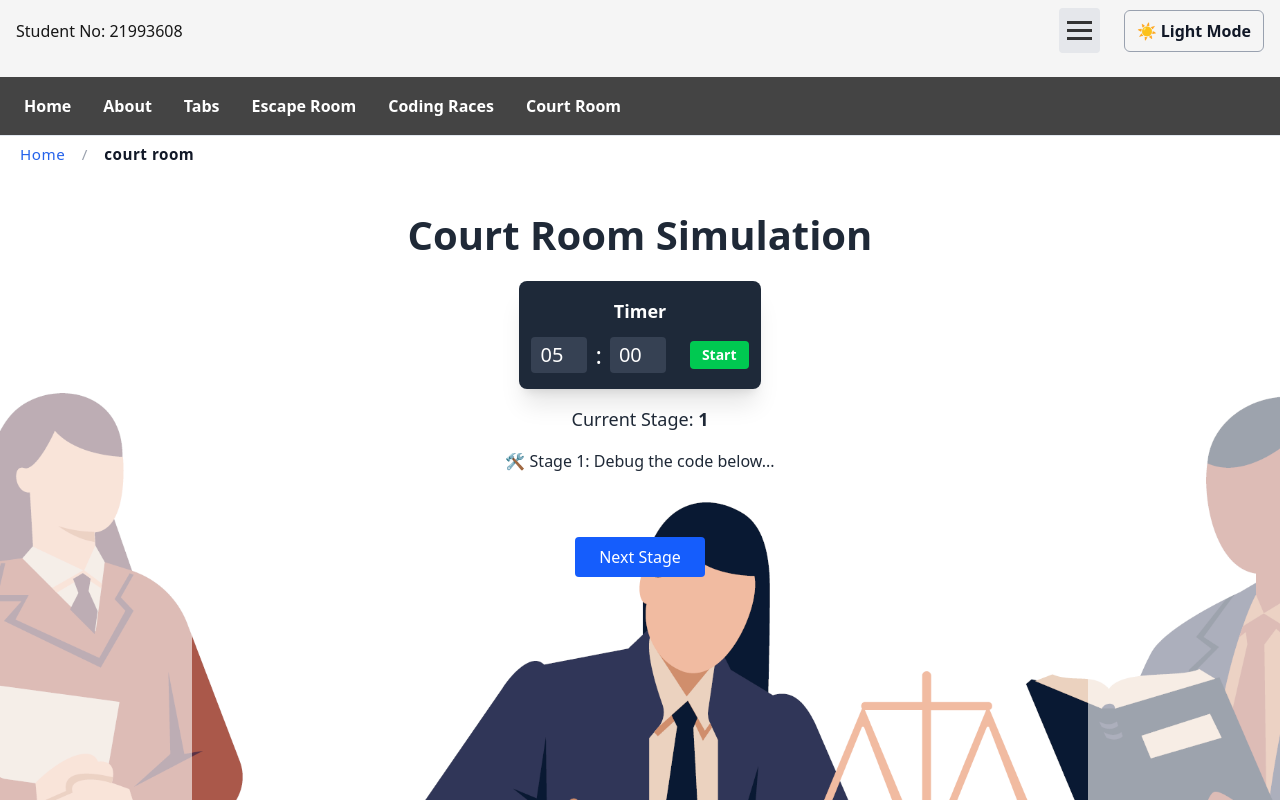
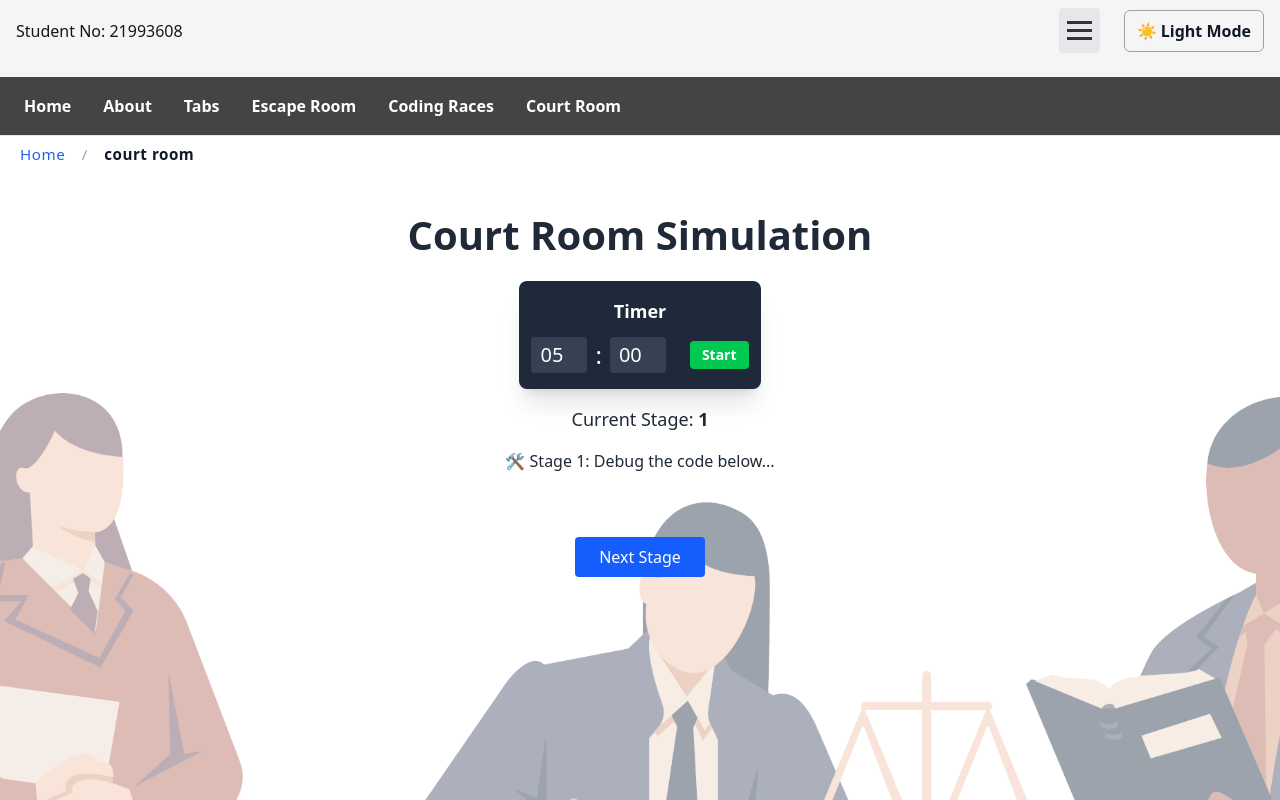
Before and after one commit to stephnewland/stephnewland-assignment-a2-cse3cwa, a Next.js app: page /court-room in a window 1280 px wide. Shown: the top 800 px of the page. Built offline with nearby package versions, Linux system fonts and the light colour scheme.

Commit message:
feat(courtroom): update background to show court fine stage when legal message escalated

```diff
--- a/app/court-room/page.tsx
+++ b/app/court-room/page.tsx
@@ -4,18 +4,25 @@ import { useEffect, useState } from "react";
 import CourtRoomContent from "@/components/CourtRoomContent";
 
 export default function CourtRoom() {
+  // Current background image
   const [bgImage, setBgImage] = useState("/CourtRoomWorkDeskLight.png");
 
+  // Callback for when a fine is issued
   const handleCourtTriggered = () => {
-    setBgImage("/CourtRoomStageLight.png");
+    const isDark = document.documentElement.classList.contains("dark");
+    // Step 1: Set the fine/court background
+    setBgImage(isDark ? "/CourtRoomStageDark.png" : "/CourtRoomStageLight.png");
+
+    // Step 2: Revert to normal background after 5 seconds
     setTimeout(() => {
       const isDark = document.documentElement.classList.contains("dark");
       setBgImage(
         isDark ? "/CourtRoomWorkDeskDark.png" : "/CourtRoomWorkDeskLight.png"
       );
-    }, 5000);
+    }, 10000);
   };
 
+  // Detect dark/light mode and update background accordingly
   useEffect(() => {
     const updateBackground = () => {
       const isDark = document.documentElement.classList.contains("dark");
@@ -27,18 +34,24 @@ export default function CourtRoom() {
     const observer = new MutationObserver(updateBackground);
     observer.observe(document.documentElement, {
       attributes: true,
+      //wtach for dark mode class
       attributeFilter: ["class"],
     });
+
+    // initial check
     updateBackground();
     return () => observer.disconnect();
   }, []);
 
   return (
-    <main
-      className="flex-grow bg-cover bg-center bg-no-repeat min-h-screen transition-all duration-300"
-      style={{ backgroundImage: `url(${bgImage})` }}
-    >
-      <div className="min-h-screen w-full bg-white/60 dark:bg-black/55 transition-colors duration-300 flex flex-col items-center justify-center">
+    <main className="relative min-h-screen flex-grow overflow-hidden">
+      {/* Background layer */}
+      <div
+        className="absolute inset-0 bg-center bg-no-repeat bg-cover transition-all duration-700"
+        style={{ backgroundImage: `url(${bgImage})` }}
+      />
+      {/* Content layer */}
+      <div className="relative min-h-screen w-full bg-white/60 dark:bg-black/55 flex flex-col items-center justify-center transition-colors duration-300">
         <CourtRoomContent onCourtTriggered={handleCourtTriggered} />
       </div>
     </main>
--- a/components/CourtRoomContent.tsx
+++ b/components/CourtRoomContent.tsx
@@ -21,7 +21,7 @@ export default function CourtRoomContent({
     <main
       role="main"
       aria-labelledby="court-room-heading"
-      className="px-4 py-8 space-y-6 w-full max-w-4xl min-h-screen bg-cover bg-center bg-no-repeat courtroom-bg"
+      className="px-4 py-8 space-y-6 w-full max-w-4xl min-h-screen"
     >
       <div className="flex flex-col items-center justify-center text-center min-h-[20vh] px-4 space-y-4">
         <h1 id="court-room-heading" className="big-title">
--- a/components/MessageQueue.tsx
+++ b/components/MessageQueue.tsx
@@ -259,6 +259,7 @@ export default function MessageQueue({
       setActiveMessages(nextMessages);
 
       if (courtTriggeredForLaw) {
+        // fires fine background change
         onCourtTriggered?.();
       }
     }, 1000);
```
